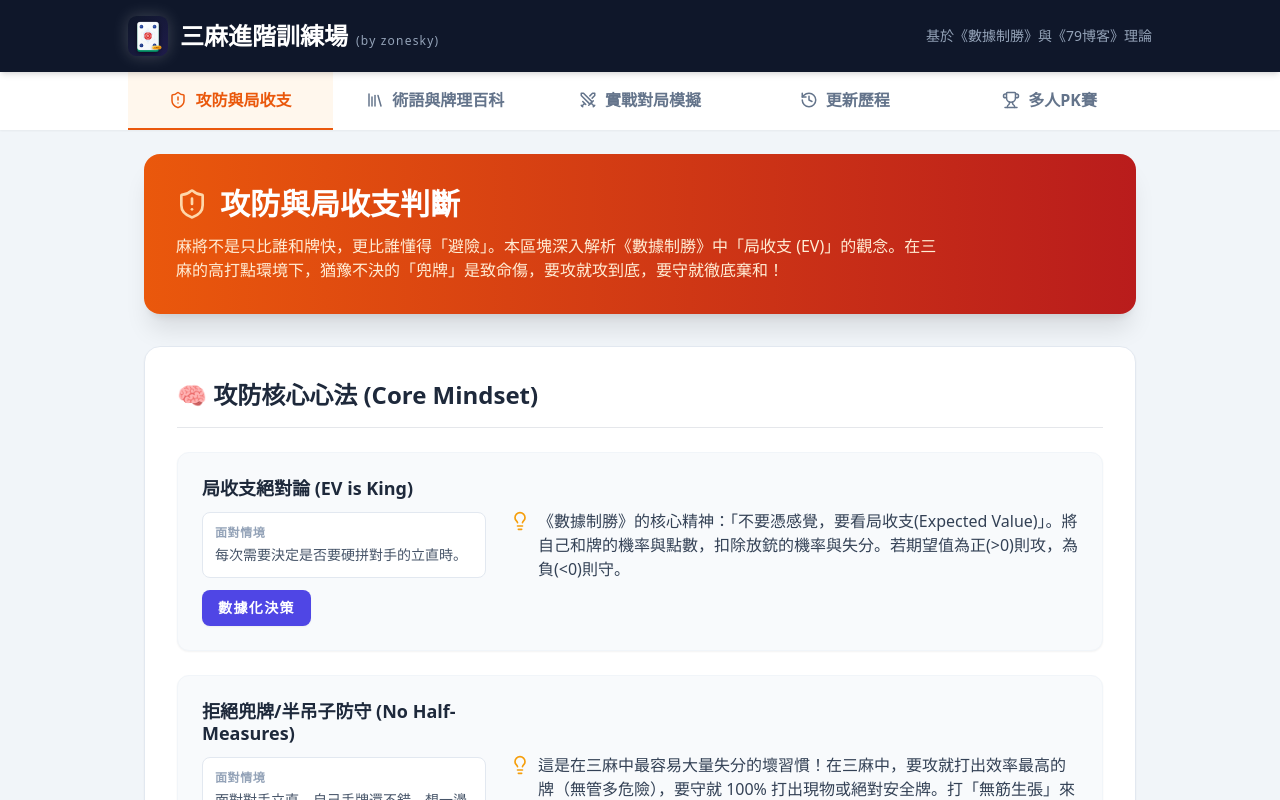
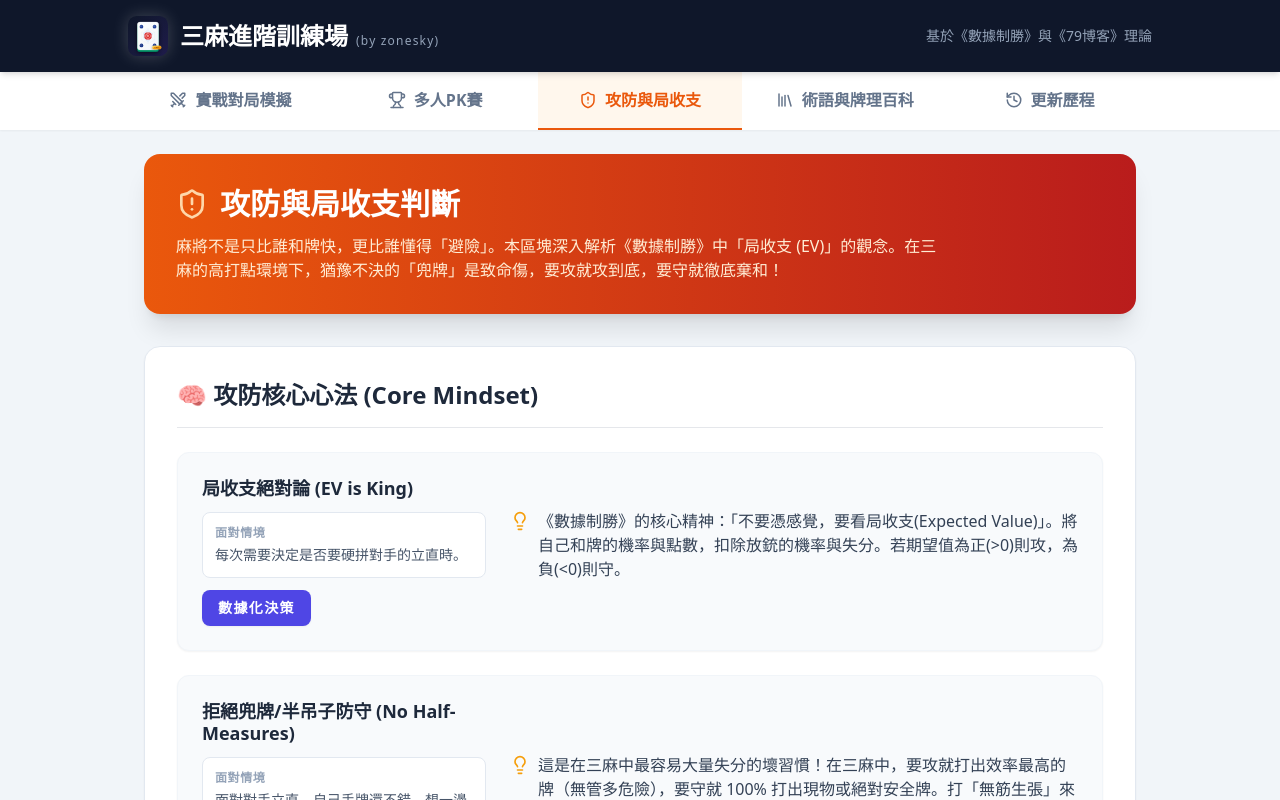
Before and after one commit to lanceph/sanma_trainer, a React (Vite) app: page / in a window 1280 px wide. Built offline with nearby package versions, Linux system fonts and the light colour scheme; no server answers.

Commit message:
chore: update the function order on tab

```diff
--- a/src/App.jsx
+++ b/src/App.jsx
@@ -101,6 +101,8 @@ export default function App() {
   };
 
   const TABS = [
+    { id: "simulation", icon: Swords, label: "實戰對局模擬", color: "blue" },
+    { id: "tournamentLobby", icon: Trophy, label: "多人PK賽", color: "red" },
     {
       id: "tactics",
       icon: ShieldAlert,
@@ -113,9 +115,7 @@ export default function App() {
       label: "術語與牌理百科",
       color: "purple",
     },
-    { id: "simulation", icon: Swords, label: "實戰對局模擬", color: "blue" },
     { id: "changelog", icon: History, label: "更新歷程", color: "slate" },
-    { id: "tournamentLobby", icon: Trophy, label: "多人PK賽", color: "red" },
   ];
 
   return (
@@ -130,15 +130,14 @@ export default function App() {
 
       <main className="flex-1 overflow-y-auto w-full touch-pan-y">
         <div className="max-w-5xl mx-auto px-2 md:px-4 py-6 pb-24">
-          {activeTab === "tactics" && <AttackDefenseTactics />}
-          {activeTab === "terminology" && <TerminologyGlossary />}
           {activeTab === "simulation" && <SimulationMode />}
-          {activeTab === "changelog" && <ChangelogView />}
-
           {/* 🌟 4. 把 onContextUpdate 傳給 Manager */}
           {activeTab === "tournamentLobby" && (
             <TournamentManager onContextUpdate={setTournamentContext} />
           )}
+          {activeTab === "tactics" && <AttackDefenseTactics />}
+          {activeTab === "terminology" && <TerminologyGlossary />}
+          {activeTab === "changelog" && <ChangelogView />}
         </div>
       </main>
     </div>
```
